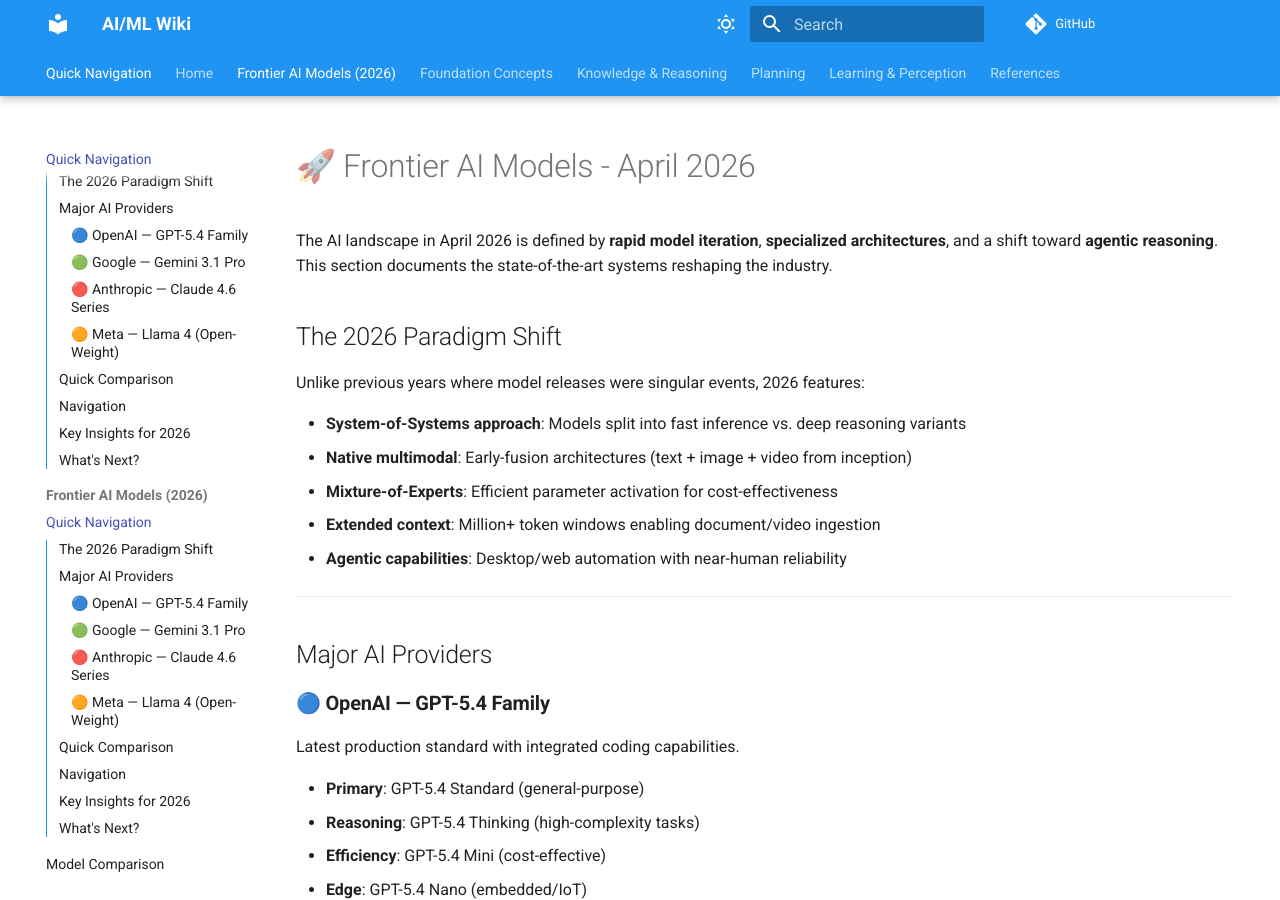
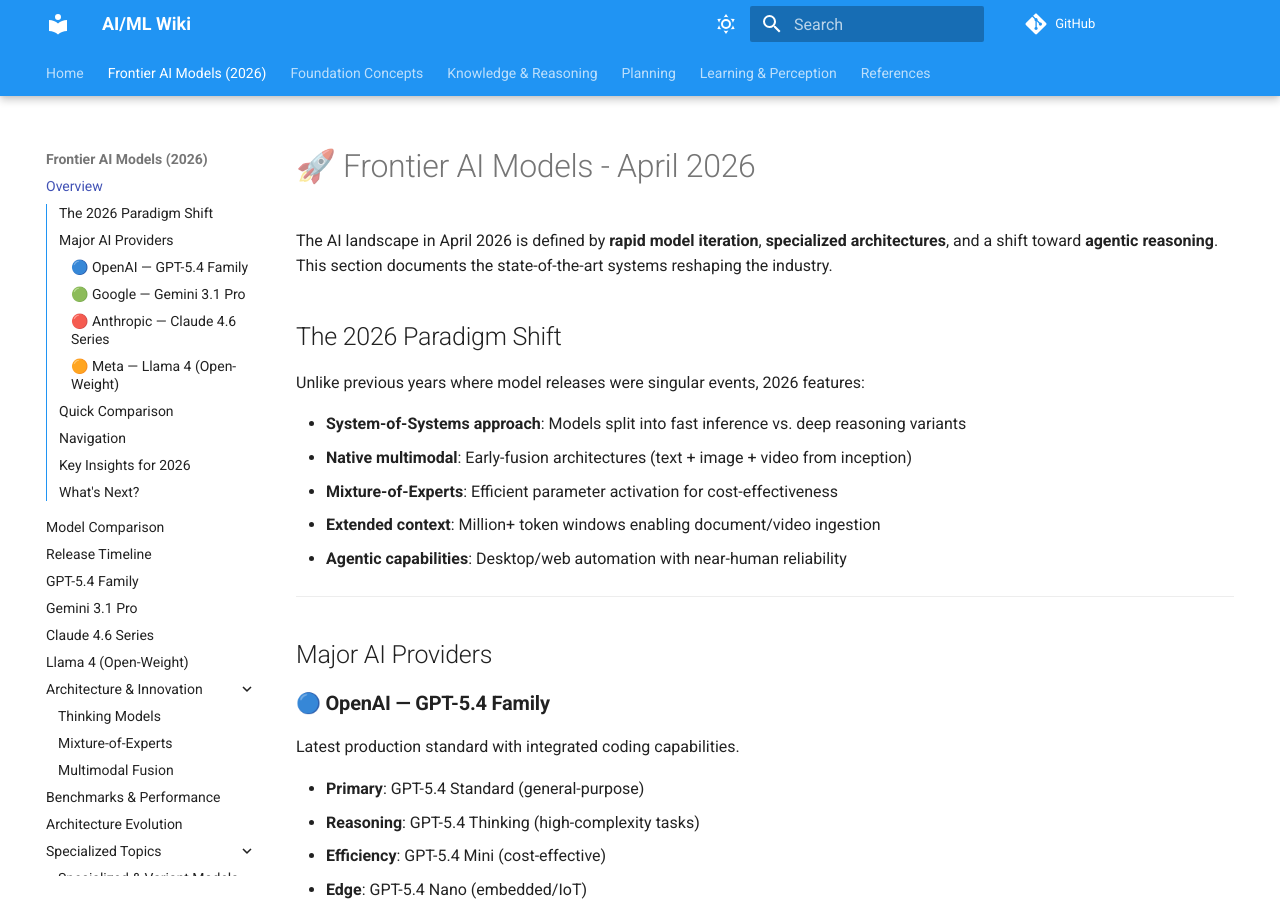
Before and after one commit to Alexico1969/AI-wiki, an MkDocs documentation site: the page built from docs/frontier/index.md, in a window 1280 px wide and 900 px high. Built offline with MkDocs 1.6.1 and Material for MkDocs 9.7.7, drawn with Linux system fonts in a browser that asks for light colours; comment, search, counter and statistics services are not loaded.

Commit message:
removed excess 'Quick Links;

```diff
--- a/mkdocs.yml
+++ b/mkdocs.yml
@@ -47,7 +47,6 @@ plugins:
   - offline
 
 nav:
-  - Quick Navigation: frontier/index.md
   - Home: index.md
   - Frontier AI Models (2026):
     - Overview: frontier/index.md
```
